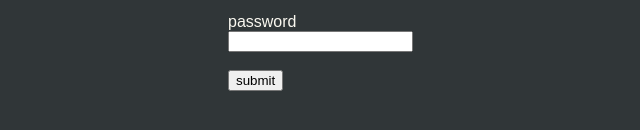
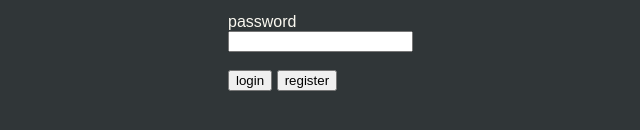
Before and after one commit to Eliiia/webserver, a website: page static/login.html in a window 1280 px wide. Shown: the part 124-254 px from the top of the page, without its empty margins (220-860 px from the left). Drawn offline with Linux system fonts and the light colour scheme.

Commit message:
add register option on login.html

```diff
--- a/static/login.html
+++ b/static/login.html
@@ -6,7 +6,7 @@
     <title>Login</title>
     <link rel="stylesheet" href="/styles.css">
     <script>
-        async function sendForm() {
+        async function sendForm(path) {
             // Check for correct input
             const name = document.getElementById("username_input").value;
             const password = document.getElementById("password_input").value;
@@ -18,12 +18,13 @@
             const message = { name: name, password: password };
 
             const xhr = new XMLHttpRequest();
-            xhr.open("POST", "/user/login", false);
+            xhr.open("POST", path, false);
             xhr.setRequestHeader('Content-Type', 'application/json');
             xhr.send(JSON.stringify(message));
 
             // Check for success
-            if (xhr.status == 200) messageBox.innerHTML = "Success!";
+            if (xhr.status == 200 && path == "/user/login") messageBox.innerHTML = "Success logging in!";
+            else if (xhr.status == 200 && path == "/user/register") messageBox.innerHTML = "Success registering! Now please log in."
             else if (xhr.status == 403) messageBox.innerHTML = "Username or password was incorrect."
             else messageBox.innerHTML = `Error ${xhr.status}`;
         }
@@ -40,7 +41,8 @@
         <br>
         <input type="password" name="password" id="password_input">
         <br><br>
-        <input type="button" value="submit" onclick="sendForm()">
+        <input type="button" value="login" onclick="sendForm('/user/login')">
+        <input type="button" value="register" onclick="sendForm('/user/register')">
     </form>
     <p id="message"></p>
 </body>
```
